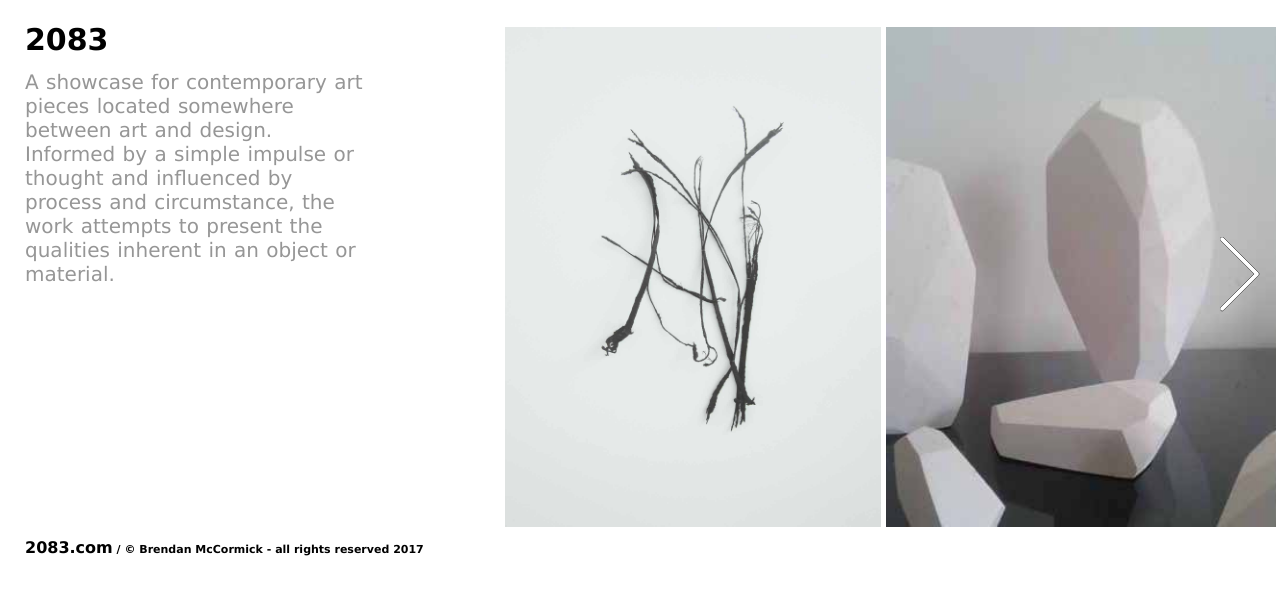
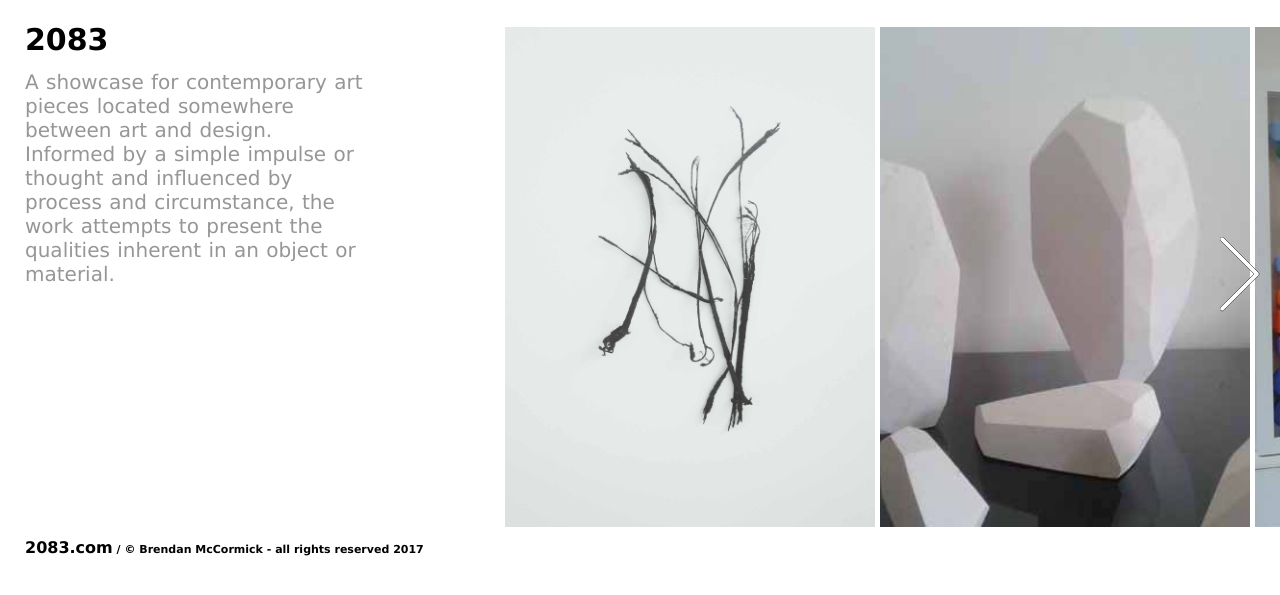
Before and after one commit to twozeroeightthree/website, a Jekyll site: the page built from index.html, in a window 1280 px wide. Shown: the top 595 px of the page. Built offline with Jekyll 4.4.1, drawn with Linux system fonts in a browser that asks for light colours; the list of posts is cut into pages by our own code.

Commit message:
2017-12-03_22:39

```diff
--- a/assets/main.css
+++ b/assets/main.css
@@ -110,8 +110,10 @@ footer.footer-post li:last-child:after {
 
 #slideshow .element img{
   height: 500px;
+  width: 370px;
   position: relative;
   top:-250px;
+  object-fit: cover;
 }
 #nextbar{
   position: fixed;
```
Also changed, not shown: 1 other file.
